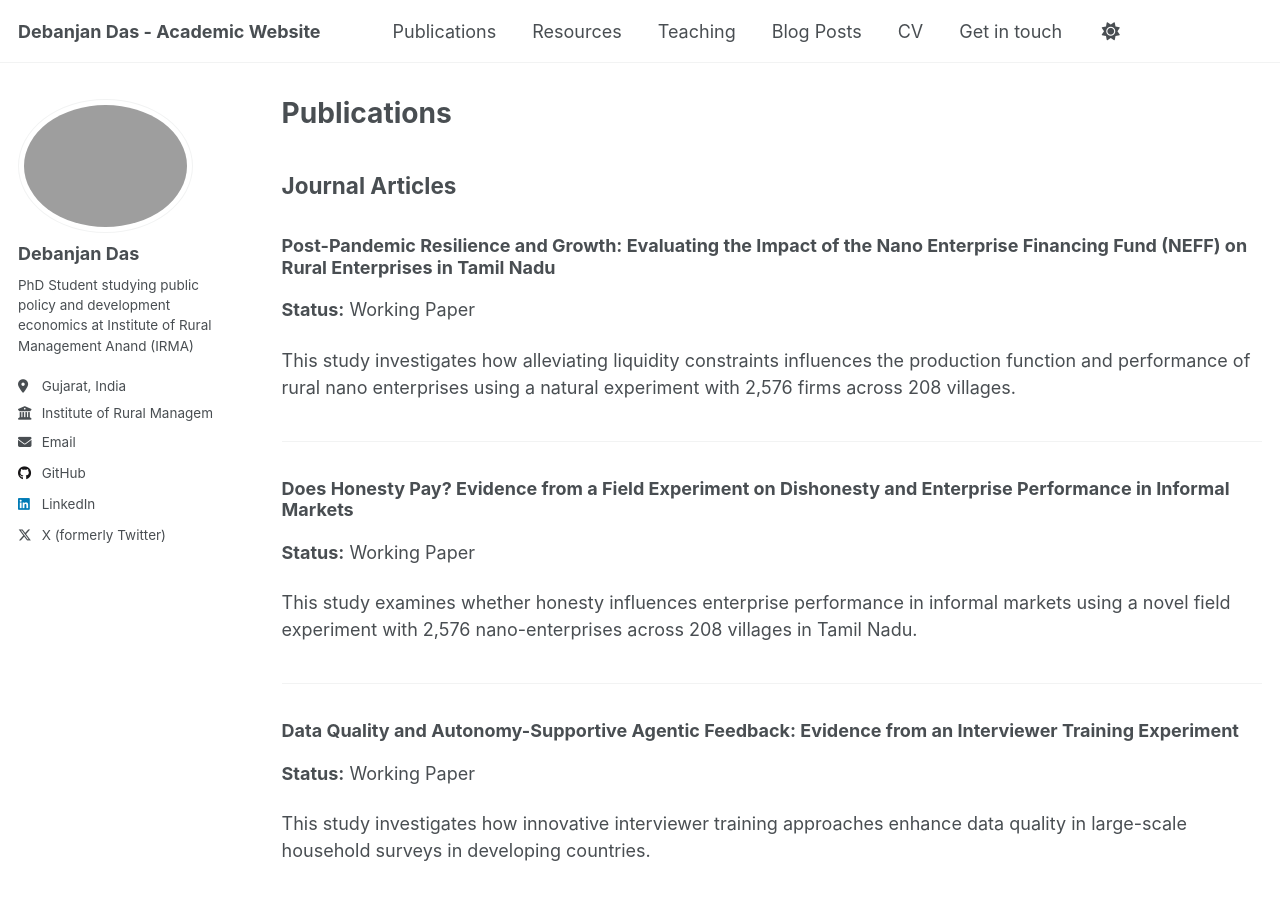
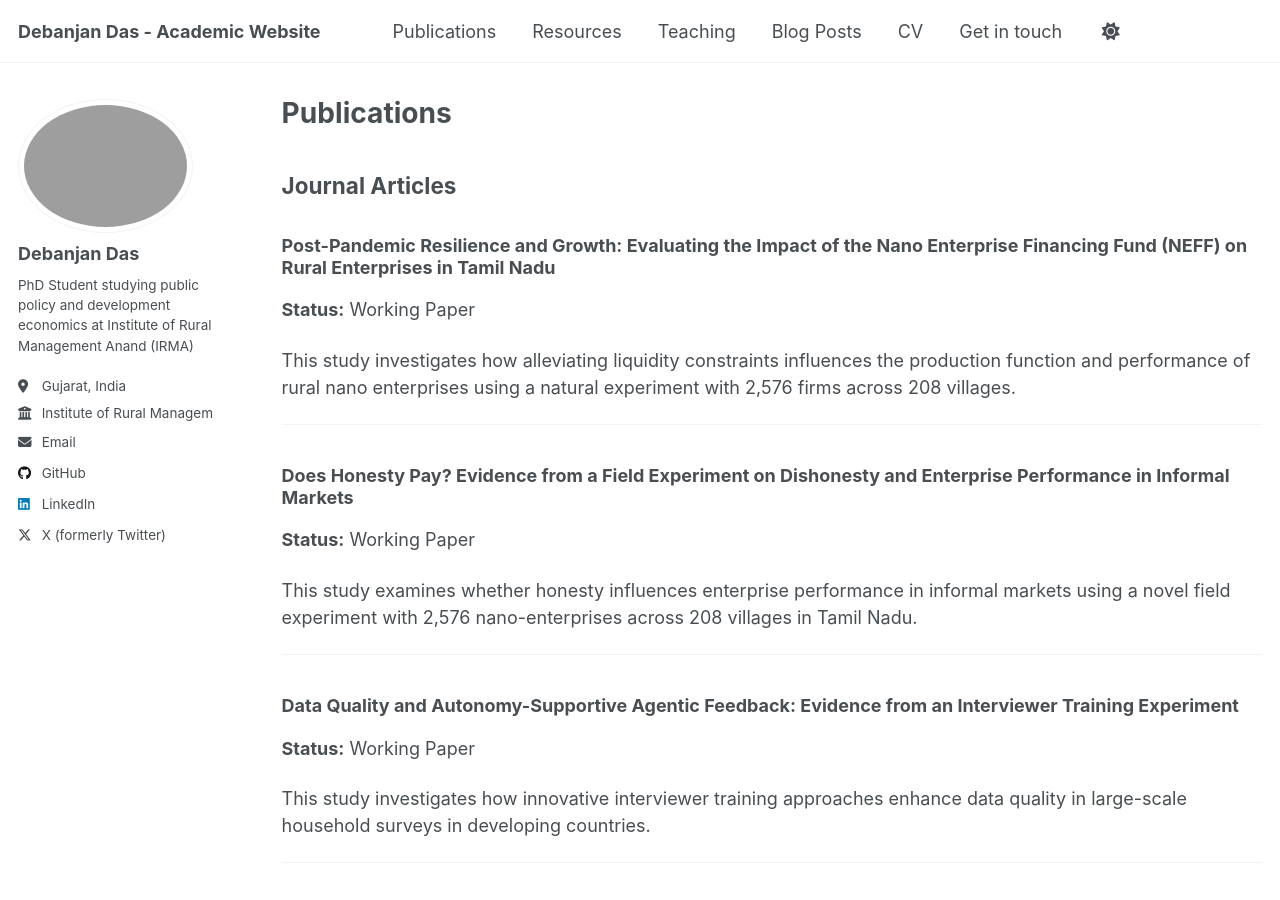
Before and after one commit to Debanjan-econpolicy/debanjan-econpolicy.github.io, a Jekyll site: the page built from _pages/publications.html, in a window 1280 px wide and 900 px high. Built offline with Jekyll 4.4.1, drawn with Linux system fonts in a browser that asks for light colours.

Commit message:
Fix publications display

```diff
--- a/_pages/publications.html
+++ b/_pages/publications.html
@@ -14,27 +14,6 @@
     <h3>{{ post.title }}</h3>
     <p><strong>Status:</strong> Working Paper</p>
     <p>{{ post.excerpt }}</p>
-
-    {% if post.content contains "## Abstract" %}
-      {% assign abstract_start = post.content | split: "## Abstract" %}
-      {% if abstract_start[1] %}
-        {% assign abstract_content = abstract_start[1] | split: "**Keywords:**" | first | strip %}
-        <div style="margin: 15px 0;">
-          <strong>Abstract:</strong>
-          <div style="margin-top: 10px; text-align: justify;">
-            {{ abstract_content | markdownify }}
-          </div>
-        </div>
-      {% endif %}
-    {% endif %}
-
-    {% if post.content contains "**Keywords:**" %}
-      {% assign keywords_section = post.content | split: "**Keywords:**" %}
-      {% if keywords_section[1] %}
-        {% assign keywords_content = keywords_section[1] | split: "**Status:**" | first | strip %}
-        <p><strong>Keywords:</strong> {{ keywords_content }}</p>
-      {% endif %}
-    {% endif %}
+    <hr>
   </div>
-  <hr>
 {% endfor %}
```
